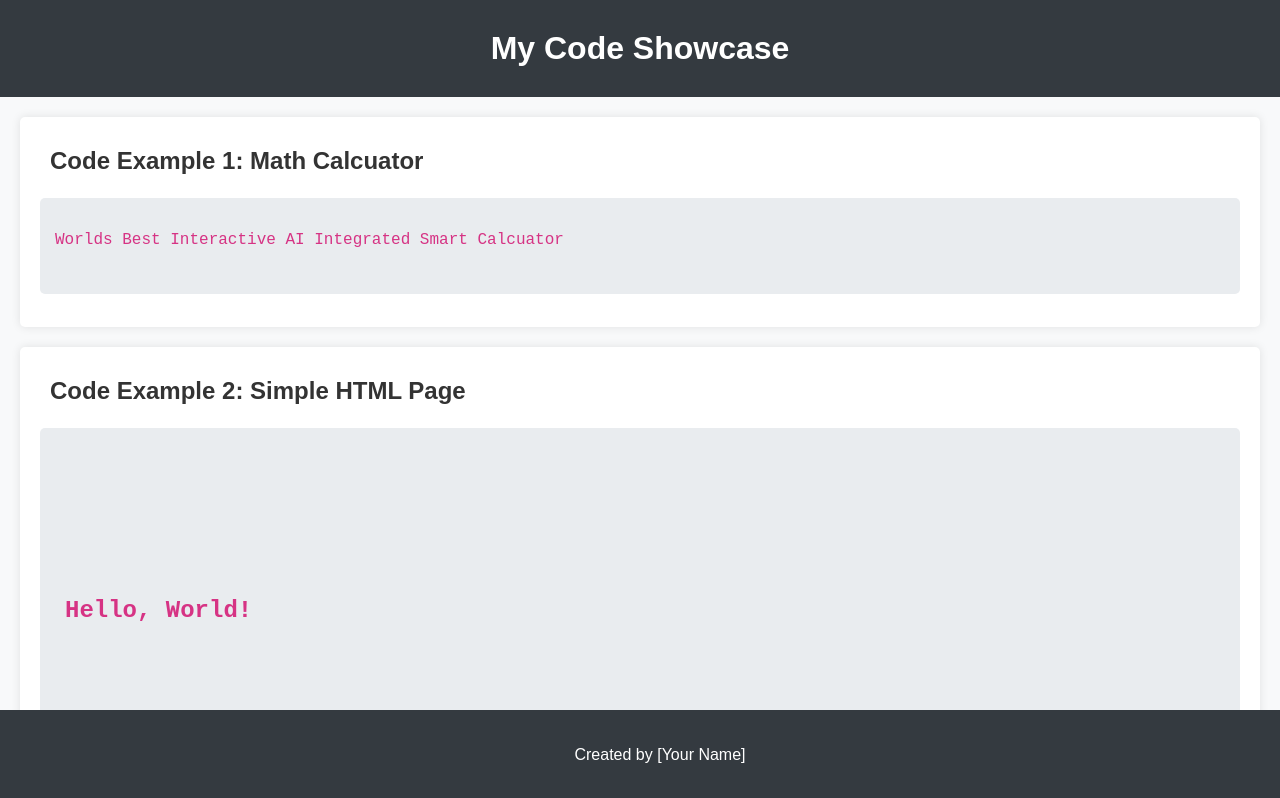
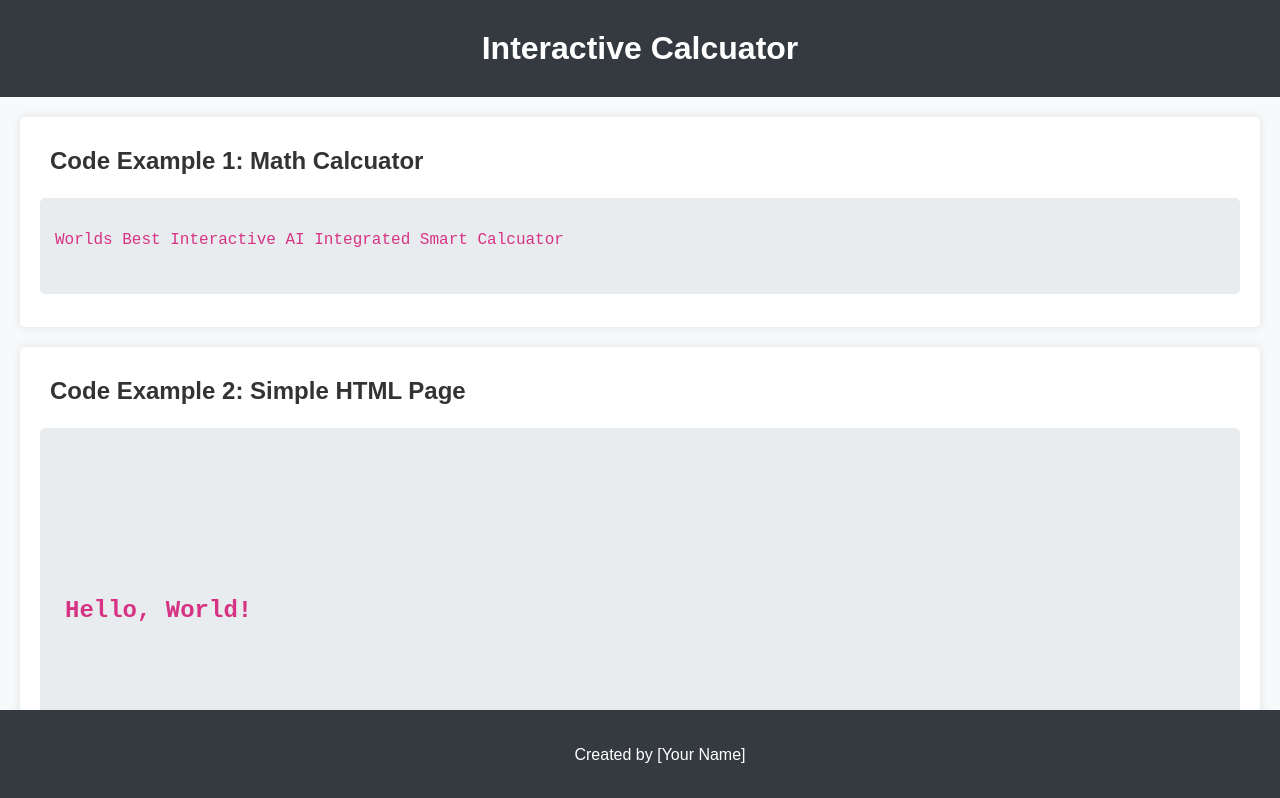
Before and after one commit to liam470/Calculator, a plain HTML site: page index.html in a window 1280 px wide. Shown: the top 798 px of the page. Drawn offline with Linux system fonts and the light colour scheme.

Commit message:
Update index.html

```diff
--- a/index.html
+++ b/index.html
@@ -8,7 +8,7 @@
 </head>
 <body>
     <header>
-        <h1>My Code Showcase</h1>
+        <h1>Interactive Calcuator </h1>
     </header>
 
     <section>
```
